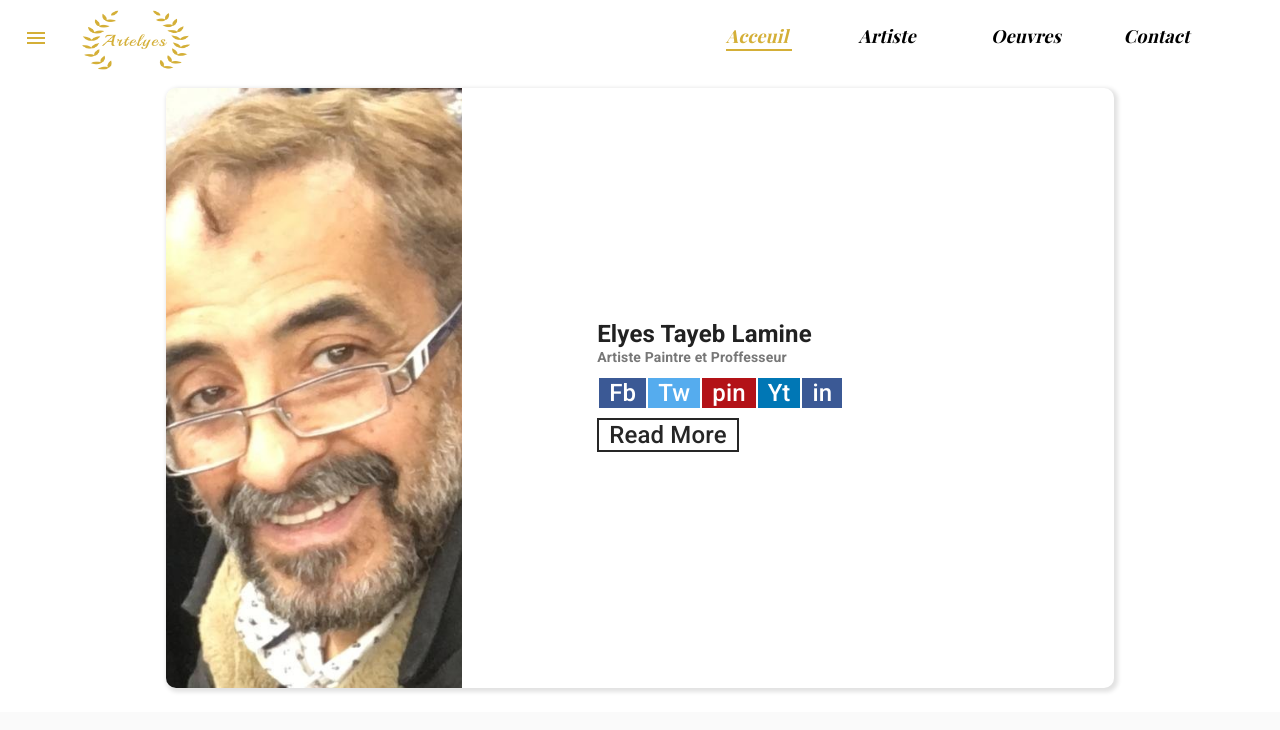
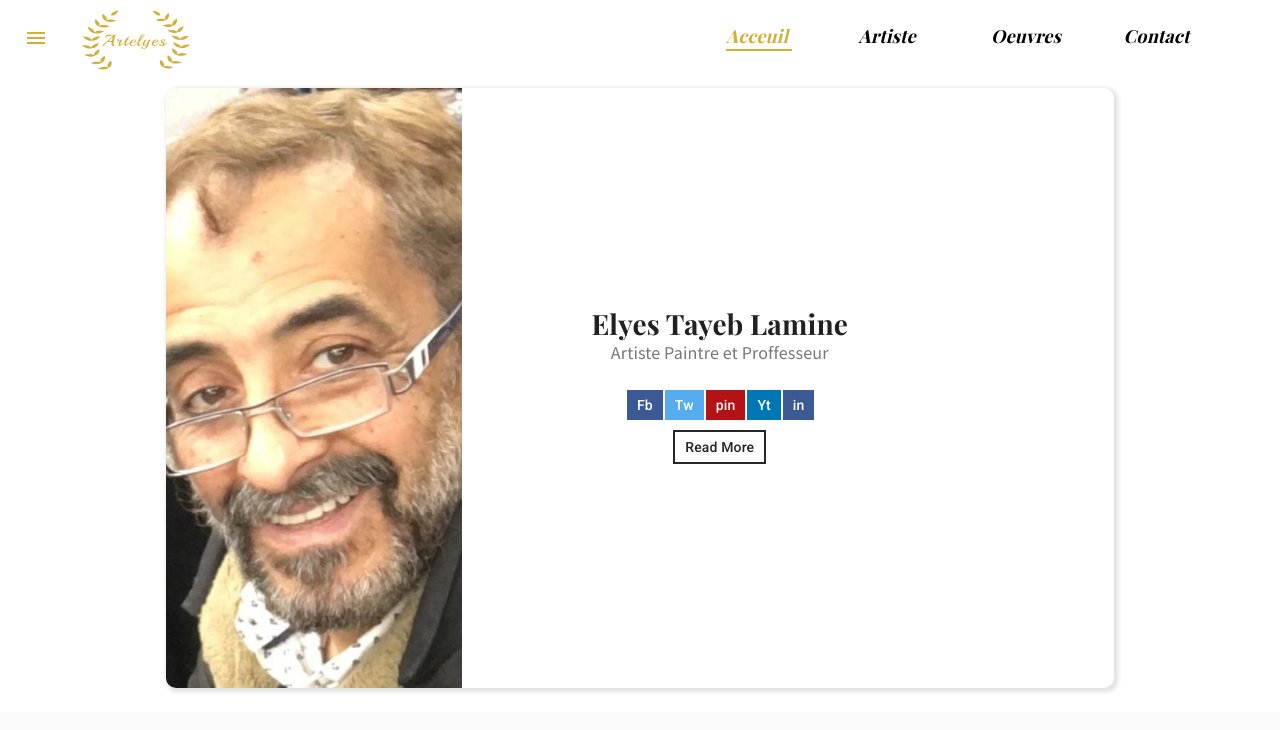
Before and after one commit to TadjerouniMohamedAdel/artelyes, a React (Create React App) app: page / in a window 1280 px wide. Shown: the top 730 px of the page. Built offline with nearby package versions, Linux system fonts and the light colour scheme; a web font is replaced by a local one.

Commit message:
first landing

```diff
--- a/src/Components/Landing.css
+++ b/src/Components/Landing.css
@@ -45,17 +45,23 @@
     padding:20px;
     box-sizing: border-box;
     display: flex;
+    flex-direction: column;
+    justify-content: center;
+    align-items: center;
 }
 .personal-card-1 .personal-details-1 .personal-content-1 h2{
     margin:0;
     padding:0;
-    font-size: 24px;
+    font-size: 28px;
     line-height: 0.85em;
-    font-weight:600
+    font-weight:600;
+    text-align: center;
+    margin-bottom: 15px;
 }
 .personal-card-1 .personal-details-1 .personal-content-1 h2 span{
-    font-size:14px;
+    font-size:18px;
     color: #777;
+    font-weight:500;
 }
 .personal-card-1 .personal-details-1 .personal-content-1 ul{
     margin: 0;
--- a/src/Components/Landing.js
+++ b/src/Components/Landing.js
@@ -14,11 +14,12 @@ export default class Landing extends Component {
                         </div>
                         <div className="personal-details-1">
                             <div className="personal-content-1">
-                                <h2>
+                                <h2 className="artist-font">
                                     Elyes Tayeb Lamine <br/>
-                                    <span>
+                                    <span className="description-font">
                                         Artiste Paintre et Proffesseur
                                     </span>
+                                </h2>
                                     <ul>
                                         <li><a style={{backgroundColor:"#3b5995"}} href="#">Fb</a></li>
                                         <li><a style={{backgroundColor:"#55acee"}}href="#">Tw</a></li>
@@ -29,7 +30,6 @@ export default class Landing extends Component {
                                     <a href="#">
                                         Read More
                                     </a>
-                                </h2>
 
                             </div>
                         </div>
```
